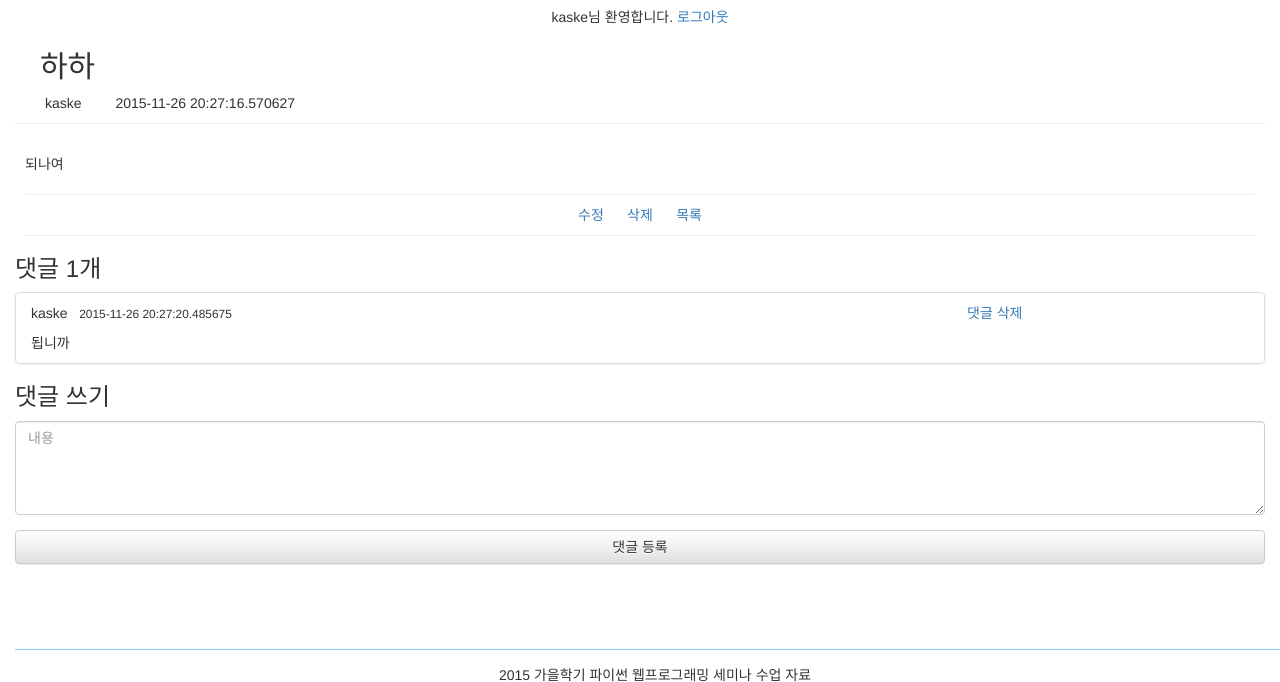
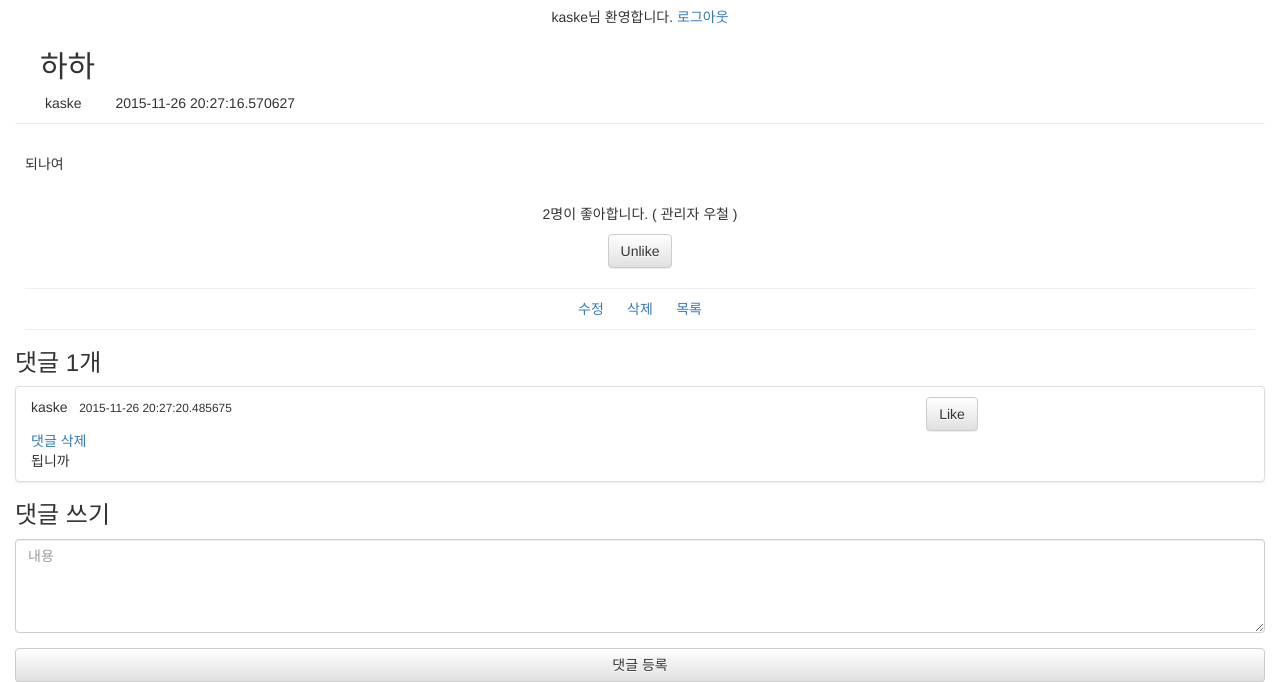
Before and after one commit to dlkorea/seminar2015, a Flask app: page /1 in a window 1280 px wide. Shown: the part 90-772 px from the top of the page. Run offline with Flask 2, Linux system fonts and the light colour scheme; a user stored in the database is signed in; data comes from the database, SQL or seed files in the repository; both versions use the stored data as it was after the commit; data that the repository does not hold is empty; some libraries are stand-ins or nearby versions.

Commit message:
댓글, 글 좋아요 구현(front)

```diff
--- a/app.py
+++ b/app.py
@@ -11,6 +11,18 @@ app = Flask(__name__)
 app.config['SQLALCHEMY_DATABASE_URI'] = 'sqlite:///db.sqlite'
 app.config['SECRET_KEY'] = 'sdflkjsdfsdfsdf'
 db = SQLAlchemy(app)
+
+article_like = db.Table(
+    'article_like',
+    db.Column('username', db.Unicode(255), db.ForeignKey('user.username')),
+    db.Column('article_id', db.Integer, db.ForeignKey('article.id'))
+)
+
+comment_like = db.Table(
+    'comment_like',
+    db.Column('username', db.Unicode(255), db.ForeignKey('user.username')),
+    db.Column('comment_id', db.Integer, db.ForeignKey('comment.id'))
+)
 
 
 class User(db.Model):
@@ -28,6 +40,8 @@ class Article(db.Model):
 
     author = db.relationship('User', backref='articles')
 
+    liked_users = db.relationship('User', secondary='article_like', backref='liked_articles')
+
 
 class Comment(db.Model):
     id = db.Column(db.Integer, primary_key=True)
@@ -37,6 +51,8 @@ class Comment(db.Model):
     published_at = db.Column(db.DateTime, default=datetime.datetime.now)
 
     author = db.relationship('User', backref='comments')
+
+    liked_users = db.relationship('User', secondary='comment_like', backref='liked_comments')
 
 
 @app.route('/')
@@ -111,6 +127,27 @@ def delete(article_id):
     return redirect(url_for('index'))
 
 
+@app.route('/like/article/<int:article_id>')
+def like_article(article_id):
+    article = Article.query.filter_by(id=article_id).first()
+
+    if article is None:
+        flash('잘못된 경로로 접근하여 초기화면으로 이동하였습니다.')
+        return redirect(url_for('/'))
+
+    if g.user is None:
+        flash('로그인 후 이용 가능합니다.')
+        return redirect(url_for('login'))
+
+    if g.user in article.liked_users:
+        article.liked_users.remove(g.user)
+    else:
+        article.liked_users.append(g.user)
+
+    db.session.commit()
+    return redirect(url_for('read', article_id=article.id))
+
+
 @app.route('/<int:article_id>/comment', methods=['POST'])
 def write_comment(article_id):
     if g.user is None:
@@ -141,6 +178,27 @@ def delete_comment(comment_id):
         return redirect(url_for('index'))
 
     db.session.delete(comment)
+    db.session.commit()
+    return redirect(url_for('read', article_id=comment.article_id))
+
+
+@app.route('/like/comment/<int:comment_id>')
+def like_comment(comment_id):
+    comment = Comment.query.filter_by(id=comment_id).first()
+
+    if comment is None:
+        flash('잘못된 경로로 접근하여 초기화면으로 이동하였습니다.')
+        return redirect(url_for('/'))
+
+    if g.user is None:
+        flash('로그인 후 이용 가능합니다.')
+        return redirect(url_for('login'))
+
+    if g.user in comment.liked_users:
+        comment.liked_users.remove(g.user)
+    else:
+        comment.liked_users.append(g.user)
+
     db.session.commit()
     return redirect(url_for('read', article_id=comment.article_id))
 
--- a/templates/read.html
+++ b/templates/read.html
@@ -12,6 +12,28 @@
 </div>
 <div id="read_content">
 	<p>{{ article.content }}</p>
+	<br>
+	<div id="like_button" class="text-center">
+		{% if article.liked_users|length > 0 %}
+		<p>
+			{{ article.liked_users|length }}명이 좋아합니다.
+			(
+				{% for user in article.liked_users %}
+					{{ user.nickname }}
+				{% endfor %}
+			)
+		</p>
+		{% else %}
+		<p>가장 처음 좋아요를 눌러주세요.</p>
+		{% endif %}
+		<a href="{{ url_for('like_article', article_id=article.id) }}">
+		{% if user in article.liked_users %}
+			<button class="btn btn-default">Unlike</button>
+		{% else %}
+			<button class="btn btn-default">Like</button>
+		{% endif %}
+		</a>
+	</div>
 	<hr>
 </div>
 <div id="read_button_group">
@@ -29,8 +51,17 @@
 		{% for comment in comments %}
 		<li class="list-group-item">
 			<div class="row">
-				<div class="col-xs-9 col-sm-9">
+				<div class="col-xs-6 col-sm-6">
 					<p>{{ comment.author.username }}&nbsp;&nbsp;&nbsp;<span class="small">{{ comment.published_at }}</span></p>
+				</div>
+				<div id="like_button" class="text-center">
+					<a href="{{ url_for('like_comment', comment_id=comment.id) }}">
+					{% if user in comment.liked_users %}
+						<button class="btn btn-default">Unlike</button>
+					{% else %}
+						<button class="btn btn-default">Like</button>
+					{% endif %}
+					</a>
 				</div>
 				{% if comment.author == g.user %}
 				<div class="col-xs-3 col-sm-3">
```
Also changed, not shown: db.sqlite.
